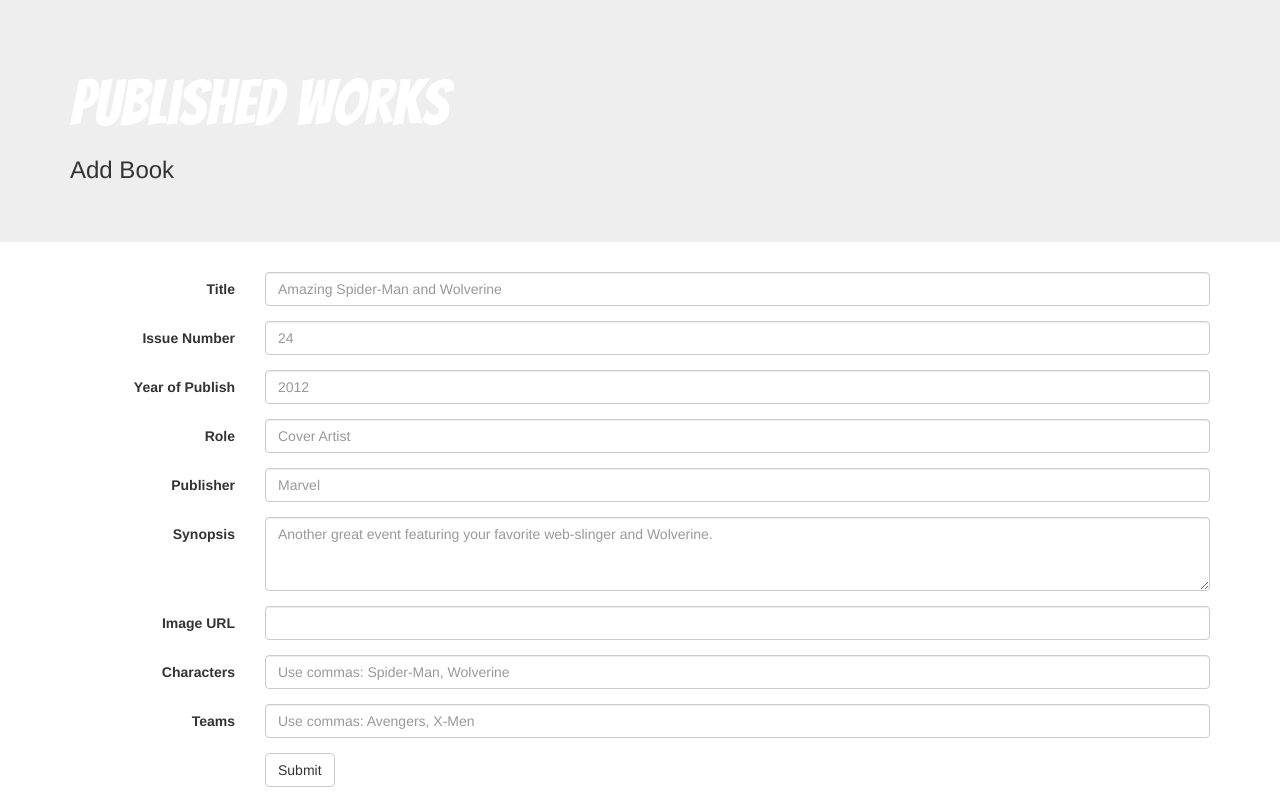
After one commit to adamk1230/comic-collection, a Node server app: page /addbook in a window 1280 px wide. The commit adds this page. Run offline with Node 20, Linux system fonts and the light colour scheme; some libraries are stand-ins or nearby versions.

Commit message:
forms working

```diff
--- a/controller/comic_controller.js
+++ b/controller/comic_controller.js
@@ -20,6 +20,30 @@ router.get("/", function(req, res) {
         res.send("You got an error!");
       });
 
+});
+
+router.get("/product/:id", function(req, res) {
+
+  db.Book.findAll({
+    include: [db.Artwork],
+    where: {
+      id: req.params.id
+    }
+  }).then(function(dbBook){
+    var hbsObject ={
+      books: dbBook
+    };
+    var cleanedData = JSON.parse(JSON.stringify(hbsObject));
+    console.log(cleanedData)
+    // console.log(cleanedData.books[0].Artworks)
+    // console.log(JSON.parse(JSON.stringify(hbsObject)));
+    // console.log(hbsObject)
+    // console.log(hbsObject.books[0].Artworks);
+    res.render("product", hbsObject);
+  }).catch(function (err){
+        console.log("Error Message: " + err);
+        res.send("You got an error!");
+      });
 });
 
 
@@ -107,6 +131,13 @@ router.get("/character/:character", function(req, res) {
 
 });
 
+router.get("/addbook", function(req, res) {
+
+
+    res.render("addBook")
+
+});
+
 // Add new Book
 router.post("/book", function(req, res) {
 
@@ -118,7 +149,7 @@ router.post("/book", function(req, res) {
         publisher: req.body.publisher,
         synopsis: req.body.synopsis,
         role: req.body.role,
-        img_url: req.body.img,
+        img_url: req.body.img_url,
         characters: req.body.characters,
         teams: req.body.teams
       }).then(function (dbBook){
@@ -128,6 +159,13 @@ router.post("/book", function(req, res) {
         res.send("You got an error!");
       });
 
+
+});
+
+router.get("/addart", function(req, res) {
+
+
+    res.render("addArt")
 
 });
 
--- /dev/null
+++ b/views/addBook.handlebars
@@ -0,0 +1,143 @@
+<!DOCTYPE html>
+<html>
+	<head>
+	<meta charset="UTF-8">
+		<!-- jQuery -->
+		<script src="https://code.jquery.com/jquery-3.1.1.min.js"></script>
+		<!-- Bootstrap -->
+		<link rel="stylesheet" href="https://maxcdn.bootstrapcdn.com/bootstrap/3.3.7/css/bootstrap.min.css">
+		<script src="https://maxcdn.bootstrapcdn.com/bootstrap/3.3.7/js/bootstrap.min.js"></script>
+		<!-- Bootswatch -->
+		<link rel="stylesheet" type="text/css" href="https://bootswatch.com/slate/bootstrap.min.css">
+		<!-- Local Styles -->
+		<link rel="stylesheet" href="assets/css/style.css" type="text/css" />
+		<!-- Google Fonts -->
+		<link href="https://fonts.googleapis.com/css?family=Bangers" rel="stylesheet">
+
+		<title>Add Book | Comics &amp; Graphic Novels</title>
+
+	</head>
+	<body>
+
+	<div class = "jumbotron">
+    <div class = "container">
+      <h1>Published Works</h1>
+      <h3>Add Book</h3>
+    </div>
+  </div>
+
+	<div class="container">
+
+  <!-- Add Book Form -->
+  <form class="form-horizontal">
+
+	  <div class="form-group">
+	    <label for="title" class="col-sm-2 control-label">Title</label>
+	    <div class="col-sm-10">
+	      <input type="text" class="form-control" id="title" placeholder="Amazing Spider-Man and Wolverine">
+	    </div>
+	  </div>
+
+	  <div class="form-group">
+	    <label for="issue" class="col-sm-2 control-label">Issue Number</label>
+	    <div class="col-sm-10">
+	      <input type="text" class="form-control" id="issue" placeholder="24">
+	    </div>
+	  </div>
+
+	  <div class="form-group">
+	    <label for="publishDate" class="col-sm-2 control-label">Year of Publish</label>
+	    <div class="col-sm-10">
+	      <input type="text" class="form-control" id="publishDate" placeholder="2012">
+	    </div>
+	  </div>
+
+	  <div class="form-group">
+	    <label for="role" class="col-sm-2 control-label">Role</label>
+	    <div class="col-sm-10">
+	      <input type="text" class="form-control" id="role" placeholder="Cover Artist">
+	    </div>
+	  </div>
+
+	  <div class="form-group">
+	    <label for="publisher" class="col-sm-2 control-label">Publisher</label>
+	    <div class="col-sm-10">
+	      <input type="text" class="form-control" id="publisher" placeholder="Marvel">
+	    </div>
+	  </div>
+
+	  <div class="form-group">
+	    <label for="synopsis" class="col-sm-2 control-label">Synopsis</label>
+	    <div class="col-sm-10">
+	      <textarea rows=3 type="text" class="form-control" id="synopsis" placeholder="Another great event featuring your favorite web-slinger and Wolverine."></textarea>
+	    </div>
+	  </div>
+
+	  <div class="form-group">
+	    <label for="img_url" class="col-sm-2 control-label">Image URL</label>
+	    <div class="col-sm-10">
+	      <input type="text" class="form-control" id="img_url">
+	    </div>
+	  </div>
+
+	  <div class="form-group">
+	    <label for="characters" class="col-sm-2 control-label">Characters</label>
+	    <div class="col-sm-10">
+	      <input type="text" class="form-control" id="characters" placeholder="Use commas: Spider-Man, Wolverine">
+	    </div>
+	  </div>
+
+	  <div class="form-group">
+	    <label for="teams" class="col-sm-2 control-label">Teams</label>
+	    <div class="col-sm-10">
+	      <input type="text" class="form-control" id="teams" placeholder="Use commas: Avengers, X-Men">
+	    </div>
+	  </div>
+
+	  <div class="form-group">
+	    <div class="col-sm-offset-2 col-sm-10">
+	      <button type="submit" id="addBook" class="btn btn-default">Submit</button>
+	    </div>
+	  </div>
+	</form>
+
+</div>
+
+<script type="text/javascript">
+
+    $("#addBook").on("click", function(event) {
+      event.preventDefault();
+
+      var newBook = {
+        title: $("#title").val().trim(),
+        issue: $("#issue").val().trim(),
+        publish_date: $("#publishDate").val().trim(),
+        publisher: $("#publisher").val().trim(),
+        synopsis: $("#synopsis").val().trim(),
+        role: $("#role").val().trim(),
+        img_url: $("#img_url").val().trim(),
+        characters: $("#characters").val().trim(),
+        teams: $("#teams").val().trim()
+      };
+
+      function replaceStr(str) {
+  		return str
+	      .replace(/&/g, "&amp;")
+	      .replace(/</g, "&lt;")
+	      .replace(/>/g, "&gt;")
+	      .replace(/"/g, "&quot;")
+	      .replace(/'/g, "&#039;");
+			}
+
+			newBook.synopsis = replaceStr(newBook.synopsis);
+
+      $.post("/book", newBook)
+      .done(function(data) {
+        console.log(data);
+        alert("Adding book...");
+      });
+    });
+  </script>
+
+		</body>
+	</html>
```
Also changed, not shown: views/addArt.handlebars (added, +120 -0 lines), views/product.handlebars (+8 -1 lines).
